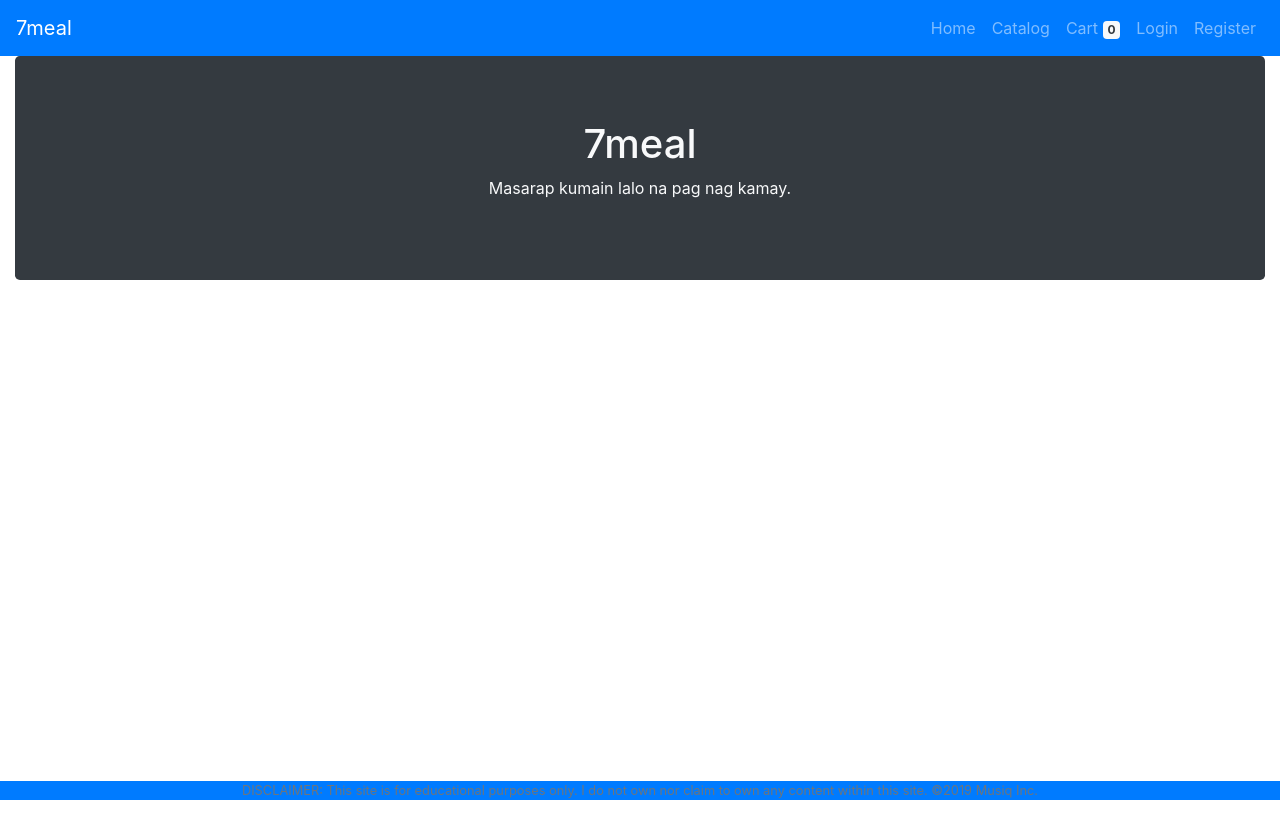
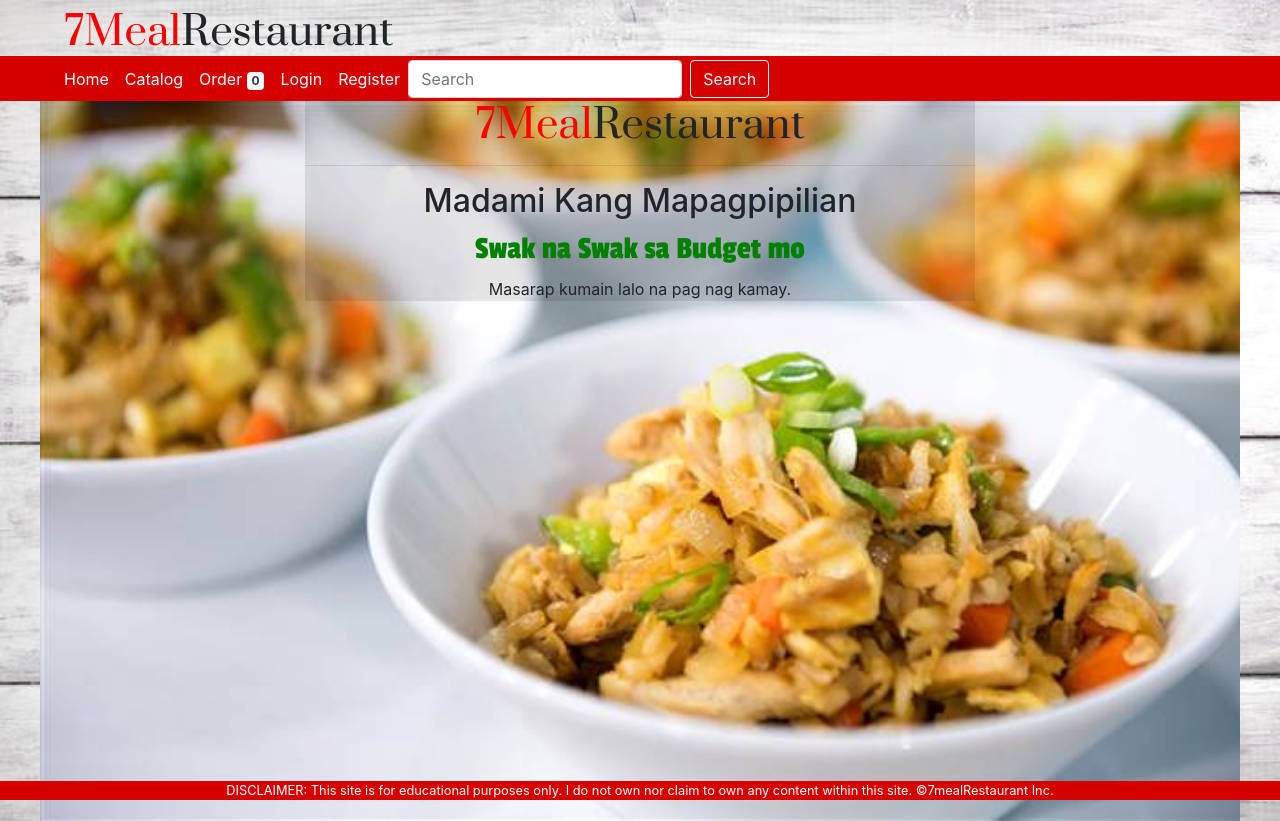
Before and after one commit to palanas-jeffrey/7mealrestaurant, a PHP site: page /app/views/home.php in a window 1280 px wide. Before the commit the page ends 800 px from the top, so only its background shows below. Run offline with PHP 8.4, Linux system fonts and the light colour scheme; the visitor is signed in with stand-in values (Sample User, id 1); some libraries are stand-ins or nearby versions.

Commit message:
update bg, navbar, font and title

```diff
--- a/app/assets/css/style.css
+++ b/app/assets/css/style.css
@@ -0,0 +1,71 @@
+*{
+	margin:0;
+	padding: 0;
+	box-sizing: border-box;
+}
+body{
+	background: url(../images/woodbg.jpg);
+	background-size: cover;
+	background-repeat: no-repeat;
+}
+
+.hstyle{
+	font-family: 'Prata', serif;
+	margin: 0;
+}
+
+.check{
+	border: 1px solid yellow;
+	margin: 1px;
+	padding: 1px;
+}
+.red{
+	color: red;
+}
+.redbg{
+	background-color: #D50000;
+}
+.pagewidth{
+	width: 1200px;
+}
+.center{
+	margin: 0 auto;
+}
+.border-r{
+	border-right: 1px solid white;
+}
+.navbar{
+	height: 45px;
+}
+section{
+	width: 1200px;
+}
+
+#prof-img{
+	width: 600px;
+
+}
+
+.w-bg{
+	background-color: white;
+}
+
+.home-bg{
+	background: url(../images/dish-p.jpg);
+	background-size: cover;
+	background-repeat: no-repeat;
+	height: 90vh;
+}
+
+.rm-bg{
+	background-color: rgba(0,0,0,0.1);
+}
+.h-padding-top{
+	margin-top: 100px;
+}
+.t-green{
+	color: green;
+}
+.b-font{
+	font-family: 'Passion One', cursive;
+}
--- a/app/partials/footer.php
+++ b/app/partials/footer.php
@@ -1,6 +1,6 @@
-<footer class="row bg-primary fixed-bottom px-3 justify-content-center">
-	<small class="text-muted">
-		DISCLAIMER: This site is for educational purposes only. I do not own nor claim to own any content within this site. &copy;2019 Musiq Inc.
+<footer class="row redbg  fixed-bottom px-3 justify-content-center">
+	<small class=" text-white">
+		DISCLAIMER: This site is for educational purposes only. I do not own nor claim to own any content within this site. &copy;7mealRestaurant Inc.
 	</small>
 </footer>
 
--- a/app/partials/header.php
+++ b/app/partials/header.php
@@ -1,26 +1,29 @@
-<nav class="navbar navbar-expand-lg navbar-dark bg-primary">
-		<a class="navbar-brand" href="#">
-			<i class="far fa-hand-peace"></i> 7meal
-		</a>
+<header class="pt-2">
 
-		<button class="navbar-toggler" type="button" data-toggle="collapse" data-target="#navbar-nav">
+<div class="pagewidth center pl-4">
+	<h1 class="hstyle "><span class="red">7Meal</span>Restaurant</h1>
+</div>
+<div class="redbg">
+	<nav class="navbar navbar-expand-lg navbar-dark pagewidth center ">
+		<div>
+			<button class="navbar-toggler" type="button" data-toggle="collapse" data-target="#navbar-nav">
 			<span class="navbar-toggler-icon"></span>
 		</button>
 
 		<div id="navbar-nav" class="collapse navbar-collapse">
 			<ul class="navbar-nav ml-auto">
 				<li class="nav-item">
-					<a class="nav-link" href="home.php"> Home </a>
+					<a class="nav-link text-white" href="home.php"> Home </a>
 				</li>
 
 				<li class="nav-item">
-					<a class="nav-link" href="catalog.php"> Catalog </a>
+					<a class="nav-link text-white" href="catalog.php"> Catalog </a>
 <!--
 <?php //var_dump($_SESSION['cart']); ?>
 <?php// var_export($_SESSION['cart']); ?> -->
 				</li>
 					<li class="nav-item">
-					<a class="nav-link" href="#"> Cart <span class="badge bg-light text-dark" id="cart-count">
+					<a class="nav-link text-white" href="#"> Order <span class="badge bg-light text-dark" id="cart-count">
 						<?php
 							if (isset($_SESSION['cart'])) {
 								echo array_sum($_SESSION['cart']);
@@ -33,18 +36,32 @@
 				<?php if (isset($_SESSION['user'])) { ?>
 
 				 	<li class="nav-item">
-				 		<a class="nav-link " href="../controllers/logout.php"> Logout </a>
+				 		<a class="nav-link text-white" href="../controllers/logout.php"> Logout </a>
 				 	</li>
 
 				 <?php }else{ ?>
 				 		<li class="nav-item">
-				 			<a class="nav-link" href="./login.php"> Login </a>
+				 			<a class="nav-link text-white" href="./login.php"> Login </a>
 			 		</li>
 
 				 		<li class="nav-item">
-				 			<a class="nav-link " href="./register.php"> Register </a>
+				 			<a class="nav-link text-white" href="./register.php"> Register </a>
 				 		</li>
-				 	<?php } ?>
+
+				 		<form class="form-inline my-2 my-lg-0">
+					      <input class="form-control mr-sm-2" type="search" placeholder="Search" aria-label="Search">
+					      <button class="btn btn-outline-light my-2 my-sm-0" type="submit">Search</button>
+					    </form>
+
 			</ul>
-		</div> <!-- end navbar nav -->
-	</nav> <!-- end nav -->
+		</div>
+		</div>
+
+
+	</nav>
+</div>
+
+</header>
+
+
+	<?php } ?>
--- a/app/partials/template.php
+++ b/app/partials/template.php
@@ -10,11 +10,15 @@
 	<meta http-equiv="X-UA-Compatible" content="IE=Edge">
 	<title></title>
 
+<!-- 	googlefonts -->
+
+	<link href="https://fonts.googleapis.com/css?family=Passion+One|Prata" rel="stylesheet">
+
 	<!-- CSS -->
+	<link rel="stylesheet" type="text/css" href="../assets/css/style.css">
 	<!-- Bootstrap -->
 	<link rel="stylesheet" href="https://maxcdn.bootstrapcdn.com/bootstrap/4.0.0/css/bootstrap.min.css" integrity="sha384-Gn5384xqQ1aoWXA+058RXPxPg6fy4IWvTNh0E263XmFcJlSAwiGgFAW/dAiS6JXm" crossorigin="anonymous">
 	<!-- Custom CSS -->
-	<link rel="stylesheet" type="text/css" href="../assets/css/style.css">
 	<!-- JS -->
 	<!-- Jquery -->
 	<script src="https://ajax.googleapis.com/ajax/libs/jquery/3.3.1/jquery.min.js"></script>
--- a/app/views/catalog.php
+++ b/app/views/catalog.php
@@ -7,8 +7,8 @@
 
 	?>
 
-
-	<div class="container-fluid">
+<section class="center">
+		<div class="container-fluid">
 		<div class="row">
 
 			<!-- categories -->
@@ -109,3 +109,4 @@
 
 
 		<?php }; ?>
+</section>
--- a/app/views/home.php
+++ b/app/views/home.php
@@ -3,14 +3,22 @@
 
 <?php function get_page_content() { ?>
 
-	<div class="container-fluid">
-		<div class="jumbotron bg-dark">
-			<h1 class="text-center text-light">7meal</h1>
-			<p class="text-center text-light">Masarap kumain lalo na pag nag kamay.</p>
+ <section class="center home-bg">
+ 	<div class="col-lg-7 center ">
+		<div class="rm-bg pt-6">
+			<h1 class="hstyle text-center"><span class="red">7Meal</span>Restaurant</h1>
+			<hr>
+			<h2 class="text-center">Madami Kang Mapagpipilian</h2>
+			<h2 class="text-center"><span class="t-green b-font">Swak na Swak sa Budget mo</span></h2>
+			<p class="text-center text-black">Masarap kumain lalo na pag nag kamay.</p>
 
 		</div>
 	</div>
 
 
+ </section>
+
+
+
 
 <?php }; ?>
--- a/app/views/register.php
+++ b/app/views/register.php
@@ -3,7 +3,9 @@
 
 <?php function get_page_content() { ?>
 
-	<div class="container-fluid">
+
+ <section class="center">
+ 	<div class="container-fluid">
 		<div class="jumbotron bg-dark">
 			<h1 class="text-center text-white">Register</h1>
 		</div>
@@ -69,3 +71,5 @@
 
 
 <?php }; ?>
+
+ </section>
```
Also changed, not shown: app/views/login.php (+7 -1 lines), app/assets/images/dish-p.jpg (added), app/assets/images/fish-d.jpg (added), app/assets/images/woodbg.jpg (added).
